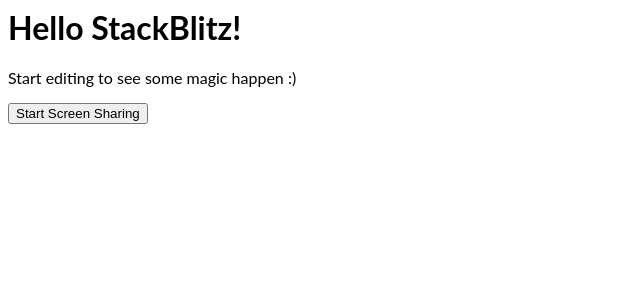
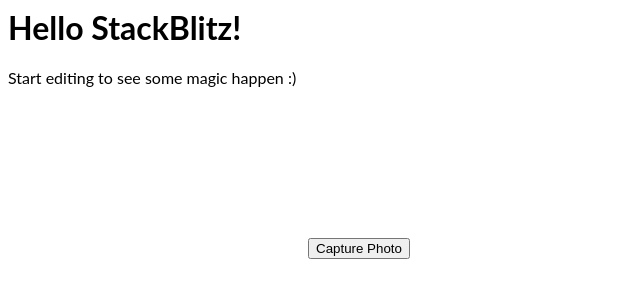
Before and after one commit to arkwith7/WebRTC-Objectdetection, a React (Create React App) app: page / in a window 1280 px wide. Shown: the top 300 px of the page, without its empty margins (0-640 px from the left). Built offline with nearby package versions, Linux system fonts and the light colour scheme; no server answers.

Commit message:
1 file modified, 1 added

```diff
--- a/App.tsx
+++ b/App.tsx
@@ -2,12 +2,14 @@
 import './style.css';
 import ObjectDetector from './ObjectDetector';
 import ScreenCapture from './ScreenCapture';
+import DocumentScanner from './DocumentScanner';
+
 export default function App() {
   return (
     <div>
       <h1>Hello StackBlitz!</h1>
       <p>Start editing to see some magic happen :)</p>
-      <ScreenCapture />
+      <DocumentScanner />
     </div>
   );
 }
--- /dev/null
+++ b/DocumentScanner.js
@@ -0,0 +1,60 @@
+import React, { useState, useEffect, useRef } from 'react';
+
+function DocumentScanner() {
+  const videoRef = useRef(null);
+  const canvasRef = useRef(null);
+  const [stream, setStream] = useState(null);
+  const [imageData, setImageData] = useState(null);
+
+  useEffect(() => {
+    // Get access to the camera
+    navigator.mediaDevices
+      .getUserMedia({ video: true })
+      .then((stream) => {
+        // Display the camera stream in the video element
+        videoRef.current.srcObject = stream;
+        videoRef.current.play();
+        setStream(stream);
+      })
+      .catch((error) => {
+        console.error(`Error accessing media devices: ${error}`);
+      });
+
+    return () => {
+      // Stop the camera stream when the component unmounts
+      if (stream) {
+        stream.getTracks().forEach((track) => {
+          track.stop();
+        });
+      }
+    };
+  }, []);
+
+  function capturePhoto() {
+    const canvas = canvasRef.current;
+    const video = videoRef.current;
+    const context = canvas.getContext('2d');
+
+    // Set the canvas dimensions to match the video stream
+    canvas.width = video.videoWidth;
+    canvas.height = video.videoHeight;
+
+    // Draw the current video frame onto the canvas
+    context.drawImage(video, 0, 0, canvas.width, canvas.height);
+
+    // Get the canvas data as a base64-encoded JPEG image
+    const imageData = canvas.toDataURL('image/jpeg', 0.5);
+    setImageData(imageData);
+  }
+
+  return (
+    <div>
+      <video ref={videoRef} />
+      <canvas ref={canvasRef} style={{ display: 'none' }} />
+      <button onClick={capturePhoto}>Capture Photo</button>
+      {imageData && <img src={imageData} alt="Captured document" />}
+    </div>
+  );
+}
+
+export default DocumentScanner;
```
